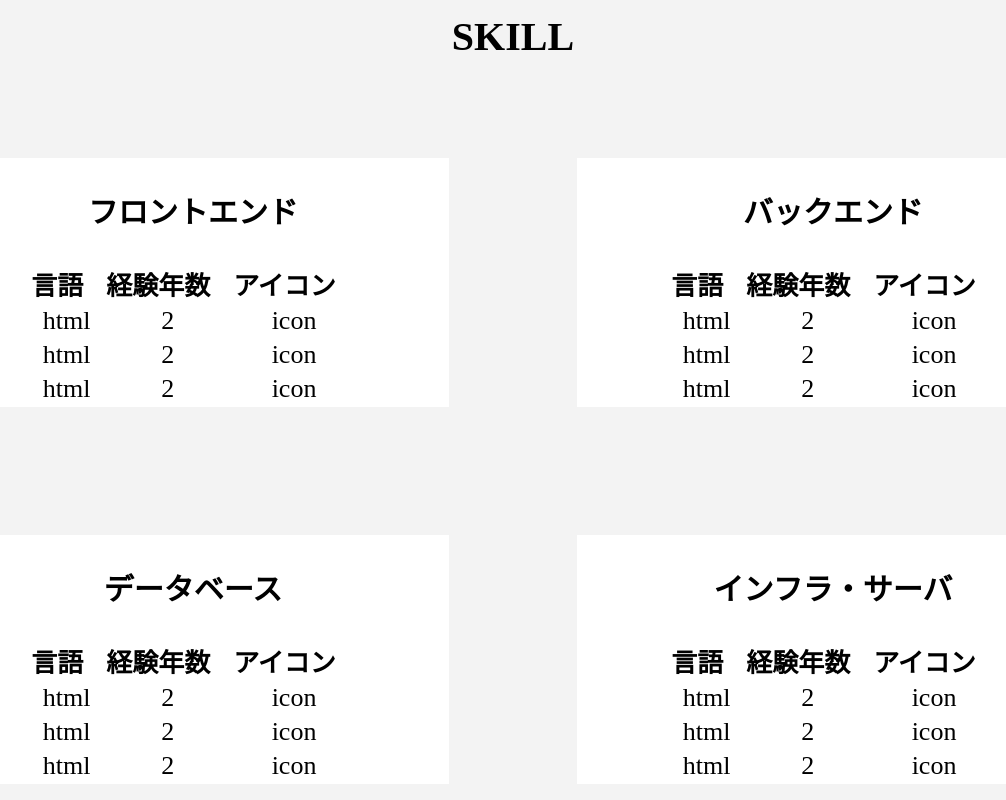
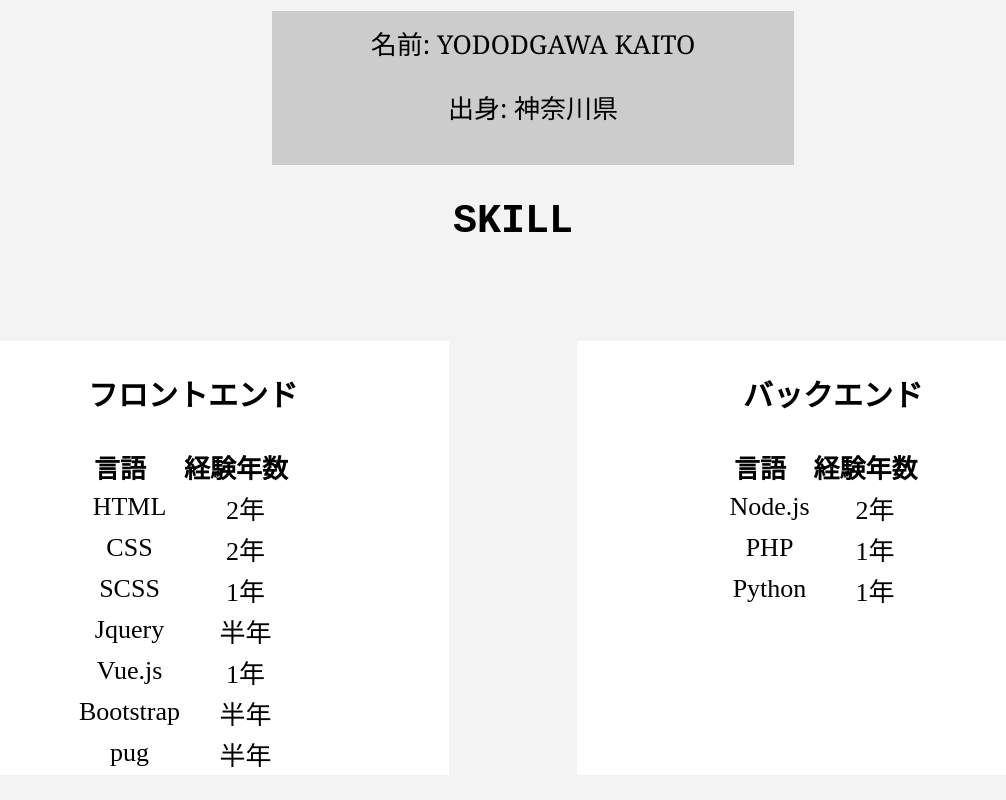
Before and after one commit to shion0625/my-portfolio, a Vue app: page /about in a window 1280 px wide. Shown: the part 900-1700 px from the top of the page, without its empty margins (127-1133 px from the left). Built offline with nearby package versions, Linux system fonts and the light colour scheme; what vue-particles would draw is missing.

Commit message:
add about contents

```diff
--- a/package.json
+++ b/package.json
@@ -8,6 +8,7 @@
     "lint": "vue-cli-service lint"
   },
   "dependencies": {
+    "@fortawesome/fontawesome-free": "^5.15.3",
     "core-js": "^3.6.5",
     "vue": "^2.6.11",
     "vue-router": "^3.2.0",
--- a/src/App.vue
+++ b/src/App.vue
@@ -6,6 +6,9 @@
     </div>
     <div id="content">
       <router-view />
+    </div>
+    <div id="fotter">
+      <router-view name="footer"></router-view>
     </div>
   </div>
 </template>
--- a/src/views/About.vue
+++ b/src/views/About.vue
@@ -2,25 +2,26 @@
   <div id="about-content">
     <div id="profile">
       <h2>PROFILE</h2>
-      <div id="profile-content"></div>
+      <div id="profile-content">
+        <ul>
+          <li v-for="(profile, index) in profiles" :key="index">
+            {{ profile }}
+          </li>
+        </ul>
+      </div>
     </div>
     <h2>SKILL</h2>
     <div class="skill-contents">
-      <div
-        class="skill-content"
-        v-for="skillTitle in skillTitles"
-        :key="skillTitle"
-      >
-        <h3>{{ skillTitle }}</h3>
+      <div class="skill-content" v-for="item in contents" :key="item.name">
+        <h3>{{ item.name }}</h3>
         <table>
           <tr>
             <th>言語</th>
             <th>経験年数</th>
-            <th>アイコン</th>
           </tr>
-          <tr v-for="num in number" :key="num">
-            <td v-for="info in imfomations" :key="info">
-              {{ info }}
+          <tr v-for="num in item.number" :key="num.id">
+            <td v-for="info in num.description" :key="info.content">
+              {{ info.content }}
             </td>
           </tr>
         </table>
@@ -33,16 +34,54 @@
 export default {
   data() {
     return {
-      skillTitles: [
-        "フロントエンド",
-        "バックエンド",
-        "データベース",
-        "インフラ・サーバ",
-        "その他",
-        "保有資格",
+      contents: [
+        {
+          name: "フロントエンド",
+          number: [
+            { description: [{ content: "HTML" }, { content: "2年" }] },
+            { description: [{ content: "CSS" }, { content: "2年" }] },
+            { description: [{ content: "SCSS" }, { content: "1年" }] },
+            { description: [{ content: "Jquery" }, { content: "半年" }] },
+            { description: [{ content: "Vue.js" }, { content: "1年" }] },
+            { description: [{ content: "Bootstrap" }, { content: "半年" }] },
+            { description: [{ content: "pug" }, { content: "半年" }] },
+          ],
+        },
+        {
+          name: "バックエンド",
+          number: [
+            { description: [{ content: "Node.js" }, { content: "2年" }] },
+            { description: [{ content: "PHP" }, { content: "1年" }] },
+            { description: [{ content: "Python" }, { content: "1年" }] },
+          ],
+        },
+        {
+          name: "データベース",
+          number: [
+            { description: [{ content: "MYSQL" }, { content: "1年" }] },
+            { description: [{ content: "nedb" }, { content: "1年" }] },
+          ],
+        },
+        {
+          name: "その他",
+          number: [
+            { description: [{ content: "git" }, { content: "2年" }] },
+            { description: [{ content: "slack" }, { content: "1年" }] },
+            { description: [{ content: "vscode" }, { content: "2年" }] },
+            { description: [{ content: "docker" }, { content: "1ヶ月" }] },
+            { description: [{ content: "Wordpress" }, { content: "3ヶ月" }] },
+          ],
+        },
+        {
+          name: "学習したことがある言語",
+          number: [
+            { description: [{ content: "c" }, { content: "半年" }] },
+            { description: [{ content: "c++" }, { content: "半年" }] },
+            { description: [{ content: "Java" }, { content: "3ヶ月" }] },
+          ],
+        },
       ],
-      imfomations: ["html", "2", "icon"],
-      number: 3,
+      profiles: ["名前: yododgawa kaito", "出身: 神奈川県", ""],
     };
   },
 };
@@ -63,9 +102,34 @@ $breakpoints: (
 
 #about-content {
   background-color: #f3f3f3;
+  font-family: "Courier New", Courier, monospace;
   h2 {
     font-size: 4rem;
     text-align: center;
+  }
+  #profile-content {
+    li {
+      margin: auto;
+      width: 40%;
+      display: list-item; /* 縦に並べる */
+      list-style-type: none;
+      text-transform: uppercase;
+      padding: 0.5em;
+      background: #ccc;
+      text-align: center;
+      font-size: 2.6rem;
+      font-family: Georgia, "Times New Roman", Times, serif;
+      @include mq() {
+        font-size: 2.3rem;
+      }
+      @include mq(md) {
+        margin: 0;
+        width: 90%;
+      }
+      @include mq(sm) {
+        font-size: 1.7rem;
+      }
+    }
   }
   .skill-contents {
     display: flex;
@@ -100,6 +164,7 @@ $breakpoints: (
       }
       table {
         margin: auto;
+        font-family: "Times New Roman", Times, serif;
       }
     }
   }
```
Also changed, not shown: src/views/admin.vue (deleted, +0 -10 lines), src/components/SkillAbout.vue (added), 1 other file (tests, documents, lock files or other folders).
